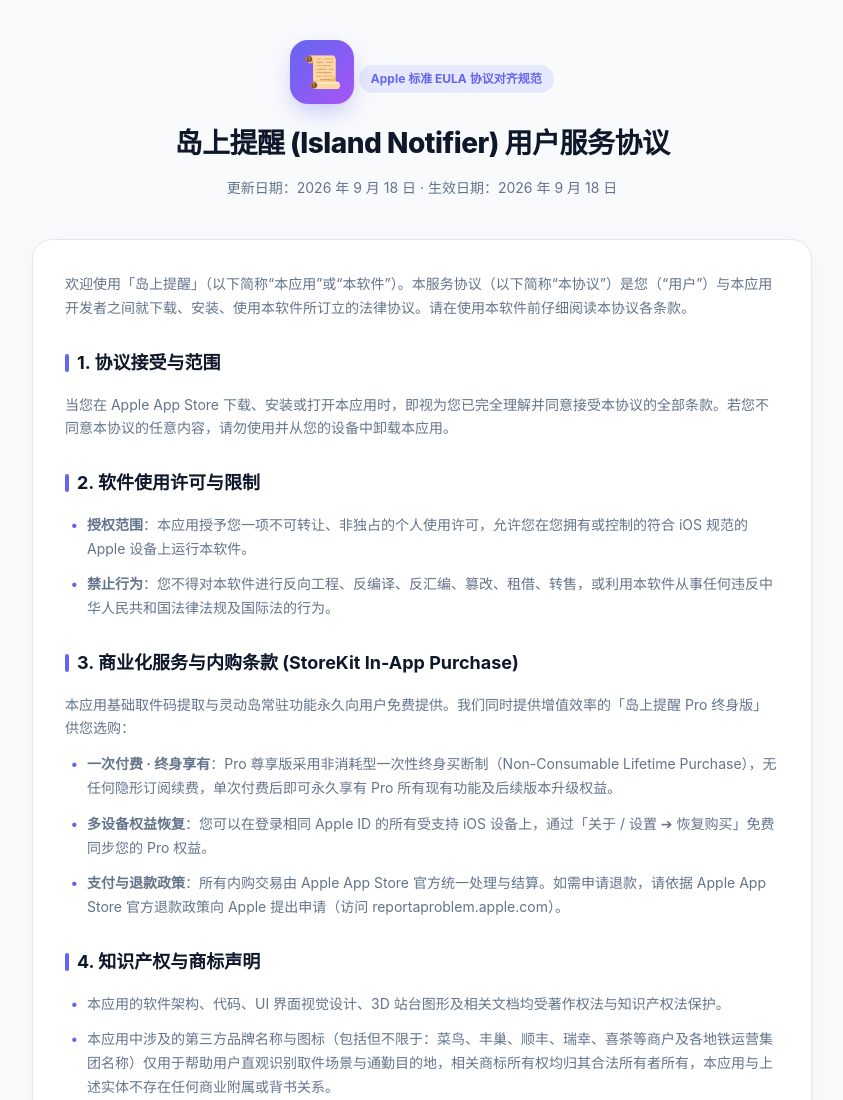
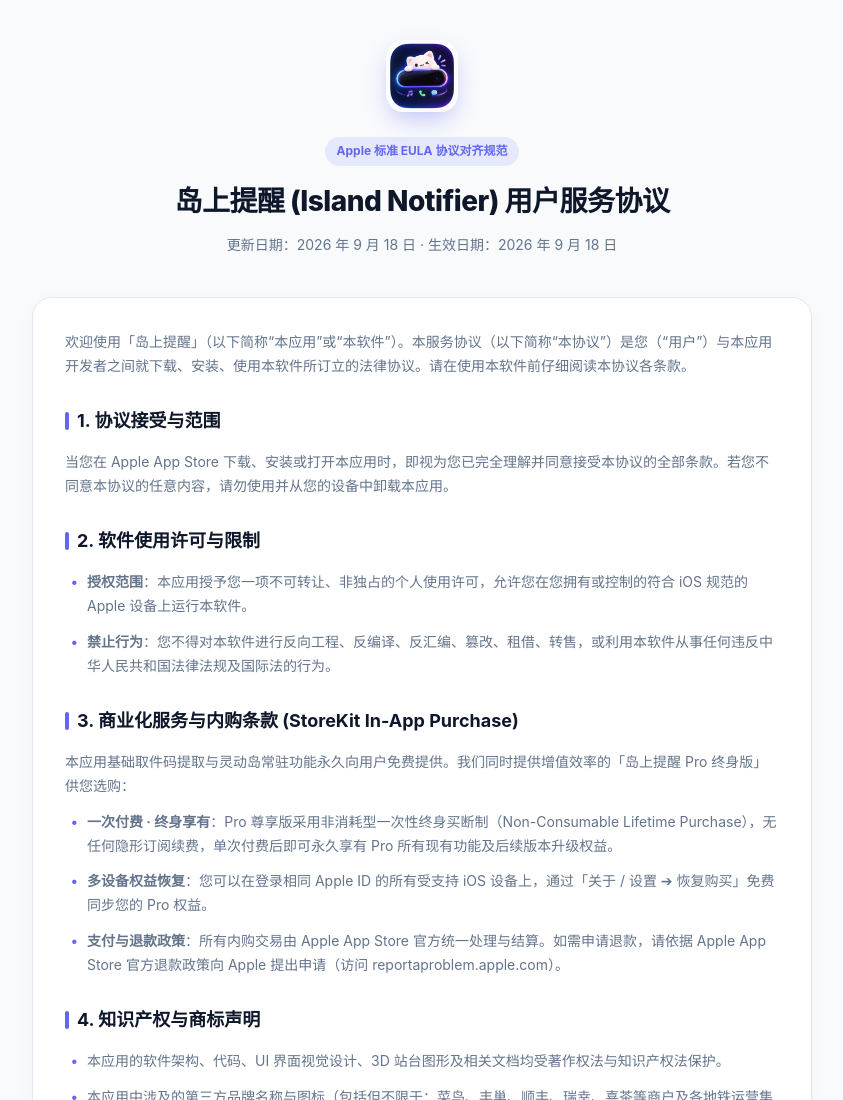
Before and after one commit to 939243423/protocol, a plain HTML site: page terms.html in a window 1280 px wide. Shown: the top 1100 px of the page, without its empty margins (218-1061 px from the left). Drawn offline with Linux system fonts and the light colour scheme.

Commit message:
feat(brand): update brand icon to official mascot icon and apply across pages

```diff
--- a/terms.html
+++ b/terms.html
@@ -53,6 +53,15 @@
       margin-bottom: 40px;
     }
 
+    .app-badge-img {
+      width: 72px;
+      height: 72px;
+      border-radius: 18px;
+      box-shadow: 0 10px 25px -5px rgba(99, 102, 241, 0.4);
+      margin-bottom: 16px;
+      object-fit: cover;
+      display: inline-block;
+    }
     .app-badge {
       display: inline-flex;
       align-items: center;
@@ -156,7 +165,7 @@
 <body>
   <div class="container">
     <header>
-      <div class="app-badge">📜</div>
+      <div><img src="app_icon.png" class="app-badge-img" alt="岛上提醒 Logo" /></div>
       <div class="badge-terms">Apple 标准 EULA 协议对齐规范</div>
       <h1>岛上提醒 (Island Notifier) 用户服务协议</h1>
       <p class="subtitle">更新日期：2026 年 9 月 18 日 · 生效日期：2026 年 9 月 18 日</p>
```
Also changed, not shown: index.html (+10 -1 lines), privacy.html (+10 -1 lines), app_icon.jpg (added), app_icon.png (added).
